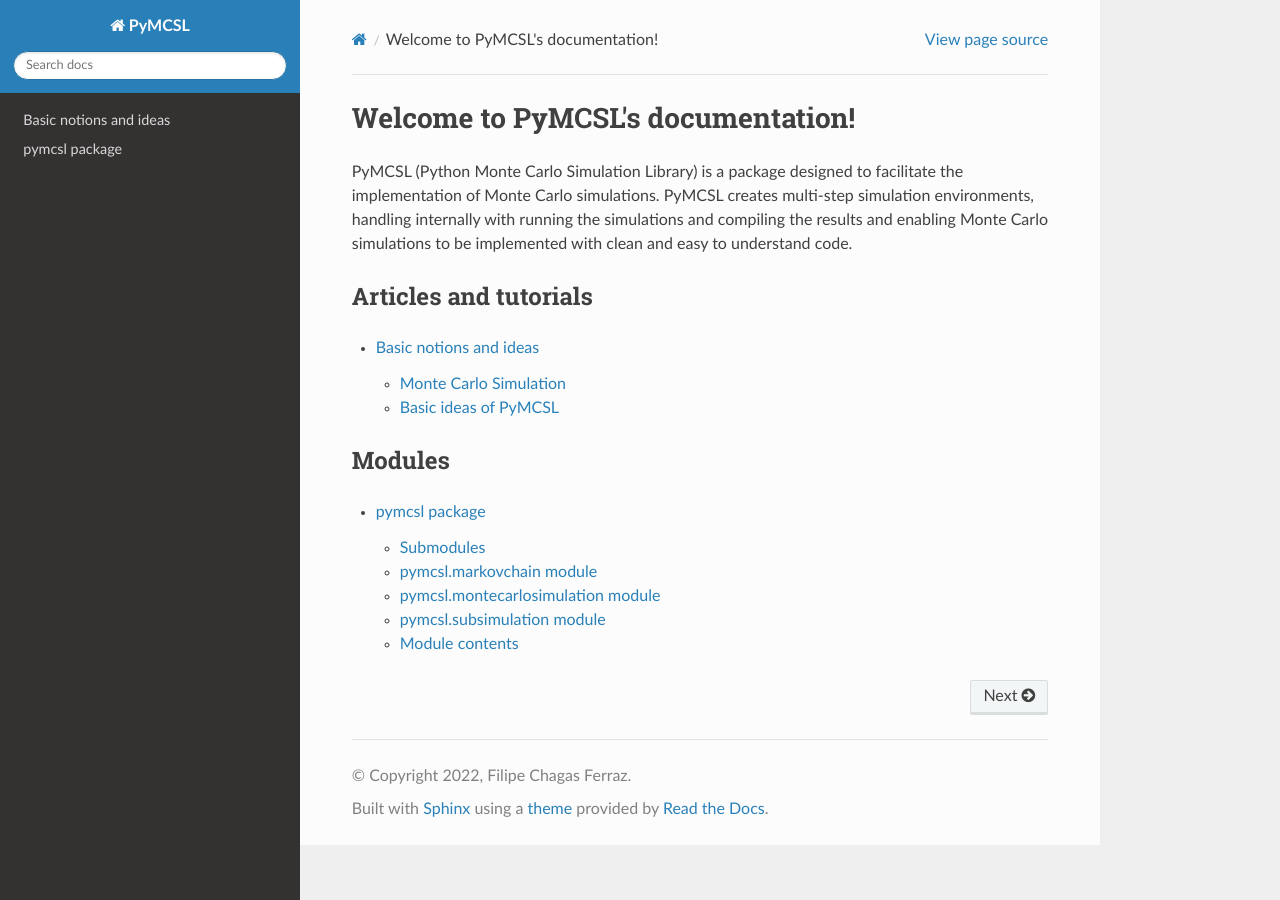
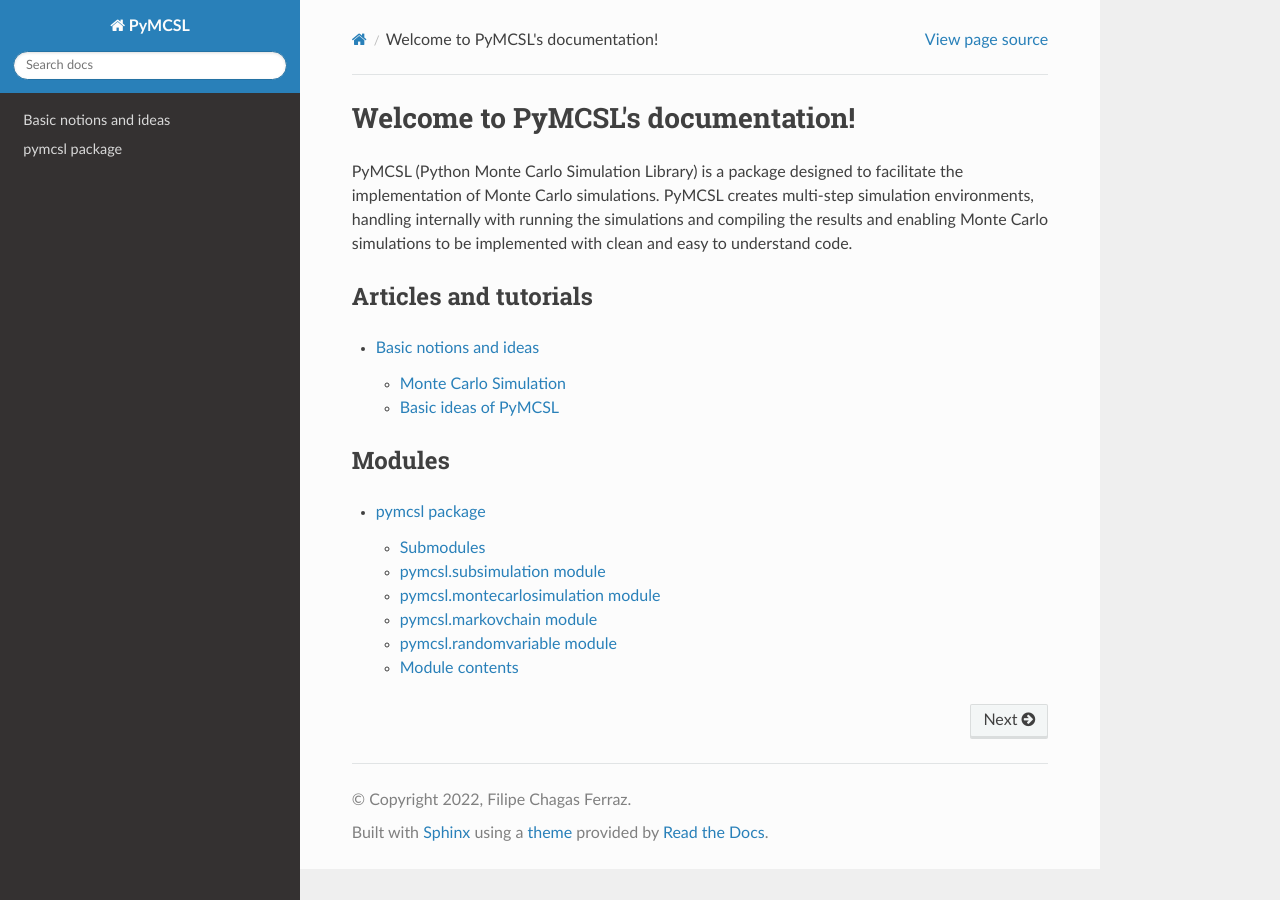
Before and after one commit to FilipeChagasDev/PyMCSL, a Sphinx documentation site: the page built from docs/index.rst, in a window 1280 px wide. Built offline with Sphinx 7.4.7 and the Read the Docs theme 2.0.0, drawn with Linux system fonts in a browser that asks for light colours.

Commit message:
Update pymcsl.rst

```diff
--- a/docs/pymcsl.rst
+++ b/docs/pymcsl.rst
@@ -20,10 +20,18 @@ pymcsl.montecarlosimulation module
    :undoc-members:
    :show-inheritance:
 
-pymcsl.subsimulation module
----------------------------
+pymcsl.markovchain module
+-------------------------
 
-.. automodule:: pymcsl.subsimulation
+.. automodule:: pymcsl.markovchain
+   :members:
+   :undoc-members:
+   :show-inheritance:
+
+pymcsl.randomvariable module
+----------------------------
+
+.. automodule:: pymcsl.randomvariable
    :members:
    :undoc-members:
    :show-inheritance:
```
Also changed, not shown: other parts of docs/pymcsl.rst (+3 -3 lines).
